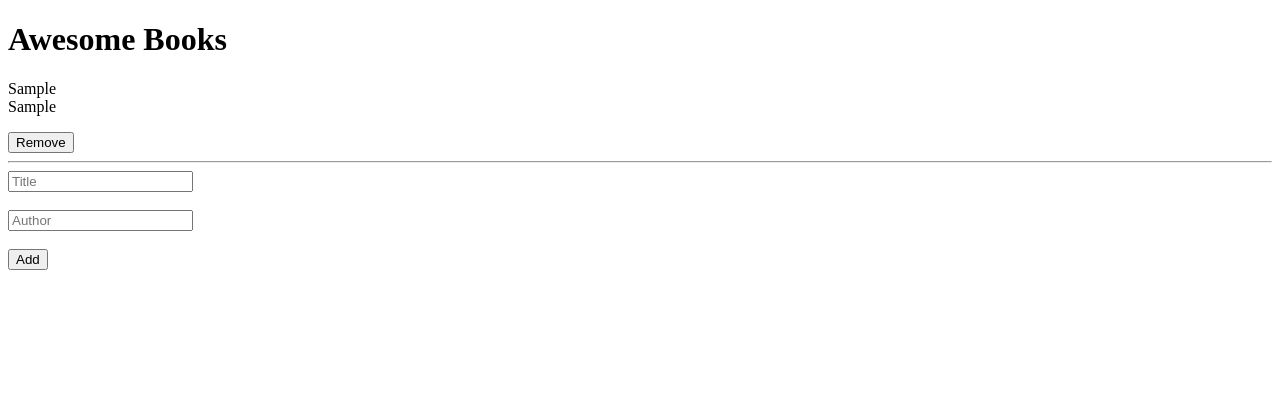
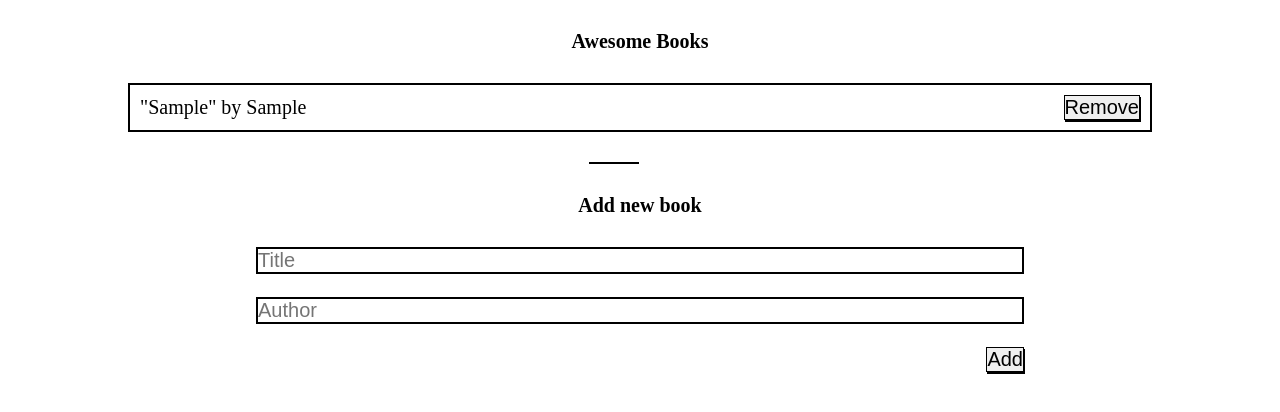
Before and after one commit to GraceHtet/AwesomeBooks, a website: page index.html in a window 1280 px wide. Both pictures are taken after typing "Sample", "Sample" into the empty fields and a click on the button "Add". Drawn offline with Linux system fonts and the light colour scheme.

Commit message:
add style on the webpage

```diff
--- a/css/style.css
+++ b/css/style.css
@@ -1,3 +1,67 @@
 * {
   box-sizing: border-box;
+  padding: 0;
+  margin: 0;
+  font-size: 20px;
 }
+
+body {
+  width: 100vw;
+  text-align: center;
+  display: flex;
+  flex-direction: column;
+  justify-content: center;
+}
+
+h1,
+h2 {
+  margin: 30px 0;
+}
+
+.black-line {
+  margin-top: 30px;
+  border-top: 2px solid black;
+  width: 50px;
+  margin-left: 46%;
+  margin-bottom: 10px;
+}
+
+.book-list {
+  margin-left: 10%;
+  width: 80%;
+  border: 2px solid black;
+}
+
+.book-list div:nth-of-type(even) {
+  background-color: #ddd;
+}
+
+.book-info {
+  display: flex;
+}
+
+.book-rows {
+  padding: 10px;
+  display: flex;
+  justify-content: space-between;
+  align-items: center;
+}
+
+.form-control {
+  border: 2px solid black;
+  width: 60%;
+}
+
+.remove-btn,
+.add-btn {
+  height: 25px;
+  border: 1px solid black;
+  box-shadow: 1px 2px;
+  margin: 0;
+}
+
+.add-button {
+  width: 80%;
+  display: flex;
+  justify-content: flex-end;
+}
--- a/index.html
+++ b/index.html
@@ -2,24 +2,39 @@
 <html>
   <head>
     <title>Awesome Books</title>
-    <link href="./css/style.css" rel="stylesheet" type="text/css"/>
+    <link href="./css/style.css" rel="stylesheet" type="text/css" />
   </head>
   <body>
-
     <h1>Awesome Books</h1>
-    <div class="book-list">
+    <div class="book-list"></div>
+    <div class="add-new-book">
+      <div class="black-line"></div>
+      <h2>Add new book</h2>
     </div>
-
     <form action="" method="">
       <div>
-            <input type="text" name="titleInput" id="titleInput" class="form-control" placeholder="Title"/>
+        <input
+          type="text"
+          name="titleInput"
+          id="titleInput"
+          class="form-control"
+          placeholder="Title"
+        />
       </div>
-        <br/>
+      <br />
       <div>
-            <input type="text" name="authorInput" id="authorInput" class="form-control" placeholder="Author"/>
+        <input
+          type="text"
+          name="authorInput"
+          id="authorInput"
+          class="form-control"
+          placeholder="Author"
+        />
       </div>
-        <br/>
+      <br />
+      <div class="add-button">
         <button class="add-btn">Add</button>
+      </div>
     </form>
 
     <script src="./js/app.js" type="text/javascript"></script>
--- a/js/app.js
+++ b/js/app.js
@@ -17,21 +17,25 @@ function addBook() {
 function showBook() {
   bookList.innerHTML = '';
   collections.forEach((collection, index) => {
-    bookList.innerHTML += `<div class='book${index + 1}' id="${index}">
+    bookList.innerHTML += `<div class='book-rows book${
+      index + 1
+    }' id="${index}">
             <p class="book-info">
-                <span class="title">${collection.title}</span>
+                <span class="title">"${collection.title}" by </span>
                 <br/>
-                <span class="author">${collection.author}</span>
+                <span class="author">&nbsp;${collection.author}</span>
             </p>
             <button class="remove-btn">Remove</button>
-            <hr/>
+
     </div>`;
   });
 }
 
 function removeBook(cur) {
   cur.parentElement.remove();
-  collections = collections.filter((collection, index) => index !== Number(cur.parentElement.id));
+  collections = collections.filter(
+    (collection, index) => index !== Number(cur.parentElement.id),
+  );
   localStorage.setItem('collections', JSON.stringify(collections));
 }
 
--- a/package.json
+++ b/package.json
@@ -22,7 +22,7 @@
     "eslint": "^7.32.0",
     "eslint-config-airbnb-base": "^14.2.1",
     "eslint-plugin-import": "^2.26.0",
-    "hint": "^2.0.0",
+    "hint": "^7.1.3",
     "stylelint": "^13.13.1",
     "stylelint-config-standard": "^21.0.0",
     "stylelint-csstree-validator": "^1.9.0",
```
Also changed, not shown: 1 other file. Lines whose indentation alone changed are shown as unchanged.
